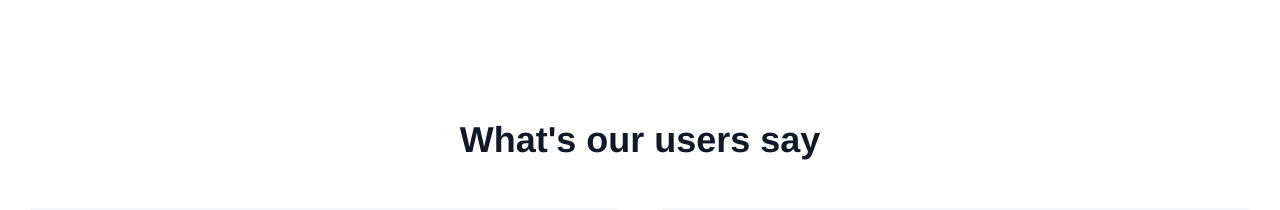
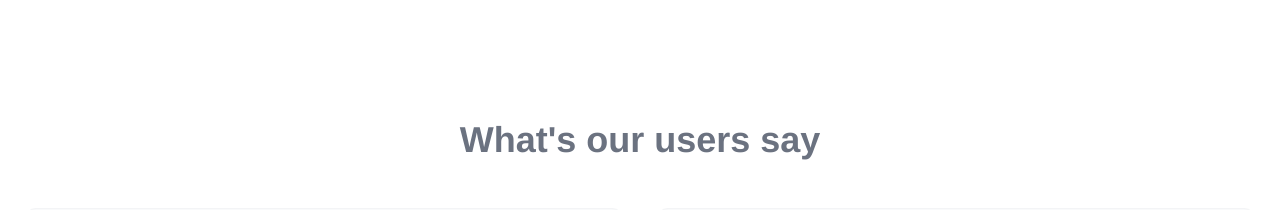
Before and after one commit to Halazv2/Cr-ation-d-un-site-d-annonce-avec-Laravel, a Vue app in the folder frontend/: page / in a window 1280 px wide. Shown: the part 920-1130 px from the top of the page. Built offline with nearby package versions, Linux system fonts and the light colour scheme.

Commit message:
comments

```diff
--- a/frontend/src/components/home/CommentsComp.vue
+++ b/frontend/src/components/home/CommentsComp.vue
@@ -2,7 +2,7 @@
   <div class="py-16 bg-white">
     <div class="container m-auto px-6 text-gray-600 md:px-12 xl:px-6">
       <h2
-          class="mb-12 text-center text-2xl text-gray-900 font-bold md:text-4xl"
+        class="mb-12 text-center text-2xl text-gray-500 font-bold md:text-4xl"
       >
         What's our users say
       </h2>
@@ -25,7 +25,6 @@
               alt="user avatar"
               height="220"
               width="220"
-                loading="lazy"
             />
             <p class="text-gray-600 md:text-xl">
               <span class="font-serif">"</span> Lorem ipsum dolor sit amet
@@ -110,11 +109,9 @@
 
 <script>
 export default {
-    name:'CommmentsComp',
-
-}
+  name: "CommmentsComp",
+};
 </script>
 
 <style>
-
 </style>
```
Lines whose indentation alone changed are shown as unchanged.
